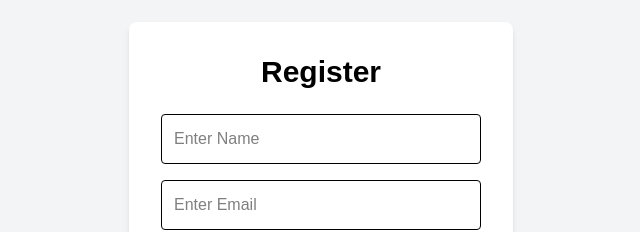
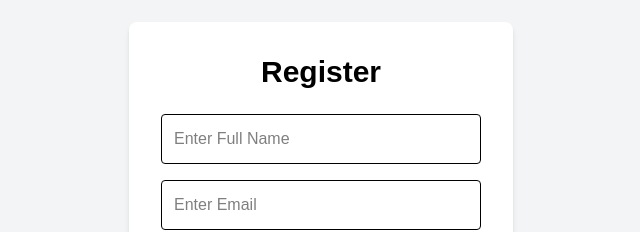
Before and after one commit to yadavraushan721/MediAI, a React (Vite) app in the folder mediai-frontend/: page /register in a window 1280 px wide. Shown: the part 151-383 px from the top of the page, without its empty margins (319-959 px from the left). Built offline with nearby package versions, Linux system fonts and the light colour scheme.

Commit message:
fixed fullname in register

```diff
--- a/mediai-frontend/src/pages/auth/RegisterPage.jsx
+++ b/mediai-frontend/src/pages/auth/RegisterPage.jsx
@@ -6,7 +6,7 @@ const RegisterPage = () => {
   const navigate = useNavigate();
 
   const [formData, setFormData] = useState({
-    name: "",
+    fullName: "",
     email: "",
     password: "",
     role: "PATIENT",
@@ -43,9 +43,9 @@ const RegisterPage = () => {
         <form onSubmit={handleRegister}>
           <input
             type="text"
-            name="name"
-            placeholder="Enter Name"
-            value={formData.name}
+            name="fullName"
+            placeholder="Enter Full Name"
+            value={formData.fullName}
             onChange={handleChange}
             className="w-full border p-3 rounded mb-4"
             required
```
